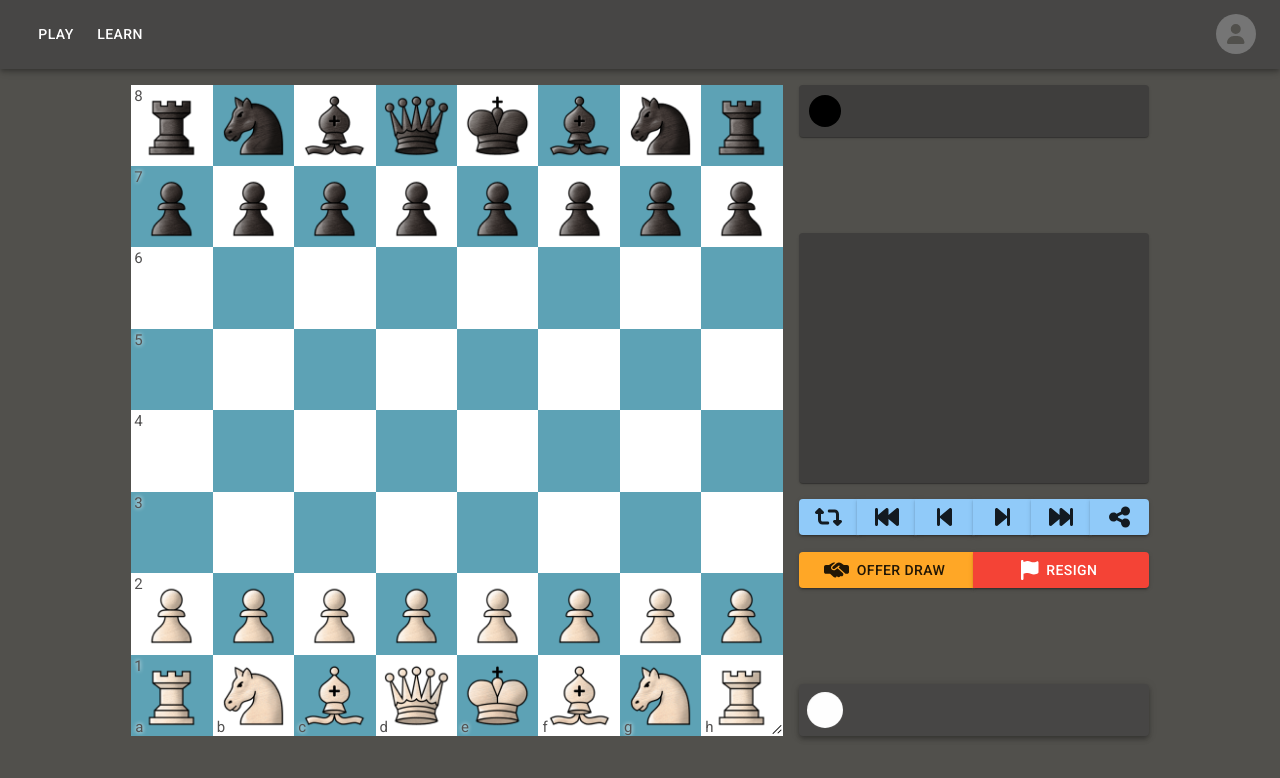
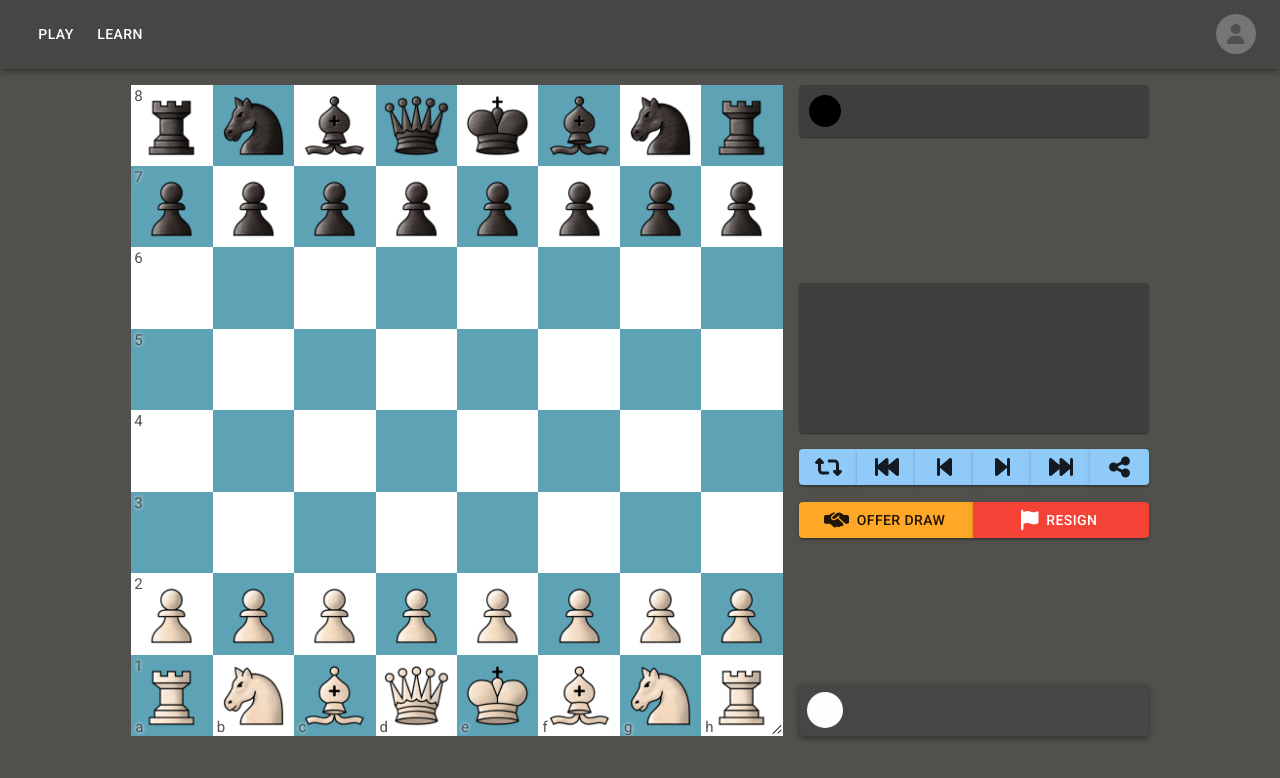
Before and after one commit to HeBuguM/react-chess, a React (Create React App) app: page /#/ in a window 1280 px wide. Shown: the top 778 px of the page. Built offline with nearby package versions, Linux system fonts and the light colour scheme.

Commit message:
notation scroll fix

```diff
--- a/src/components/Chessboard/Chessboard.tsx
+++ b/src/components/Chessboard/Chessboard.tsx
@@ -502,7 +502,10 @@ export default function Chessboard() {
     }
 
     const scrollNotation = () => {
-        document.querySelector(".fullMove:last-child")?.scrollIntoView({ behavior: "smooth" })
+        const element = document.getElementById("notation")
+        if(element) {
+            element.scrollTop = element.scrollHeight;
+        }
     }
 
     return (
--- a/src/components/Notation/Notation.css
+++ b/src/components/Notation/Notation.css
@@ -2,8 +2,8 @@
     display: flex;
     flex-wrap: wrap;
     flex-direction: row;
-    min-height: 250px;
-    max-height: 350px;
+    min-height: 150px;
+    max-height: 250px;
     align-content: flex-start;
     color: #bcbcbb;
     overflow: auto;
```
